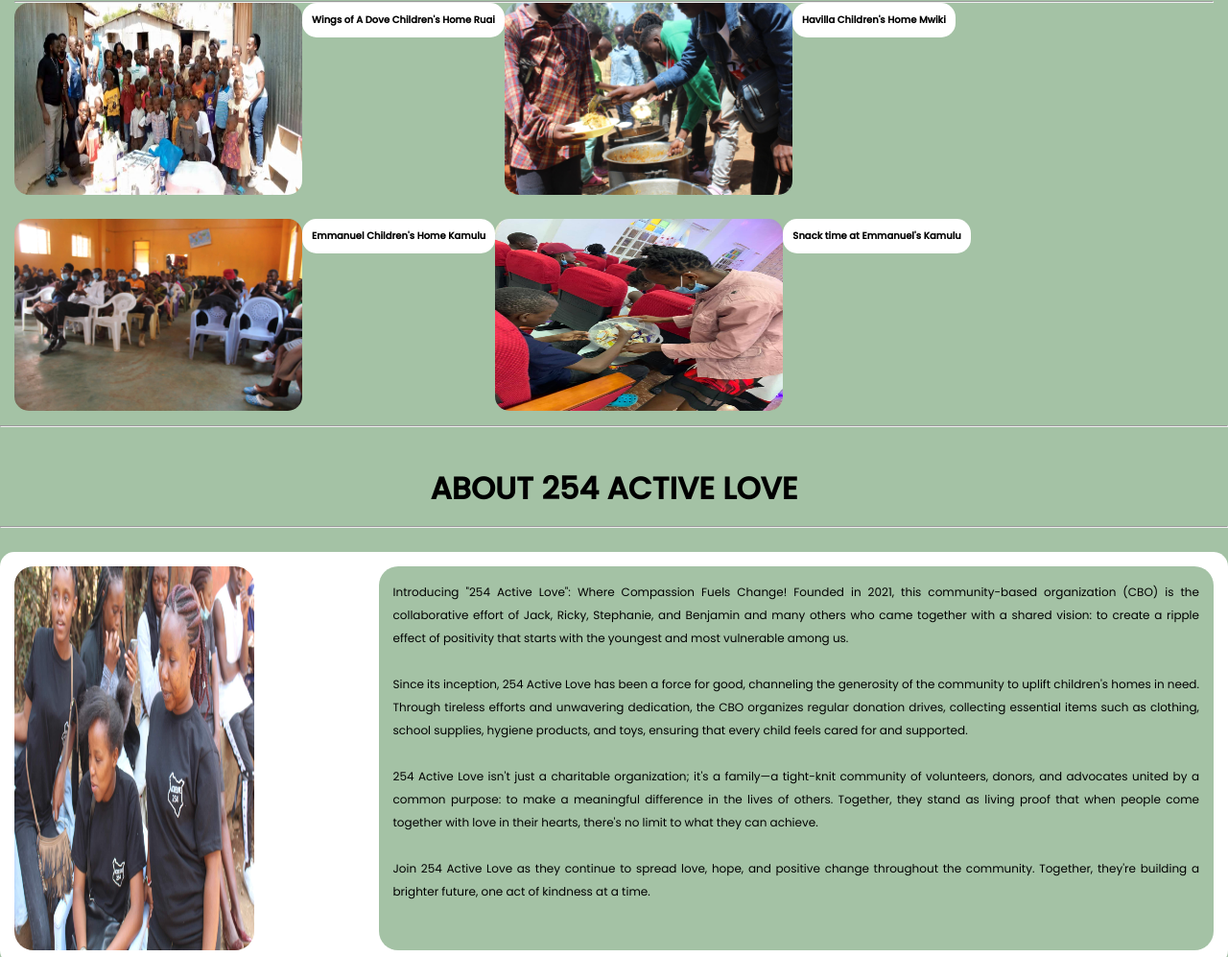
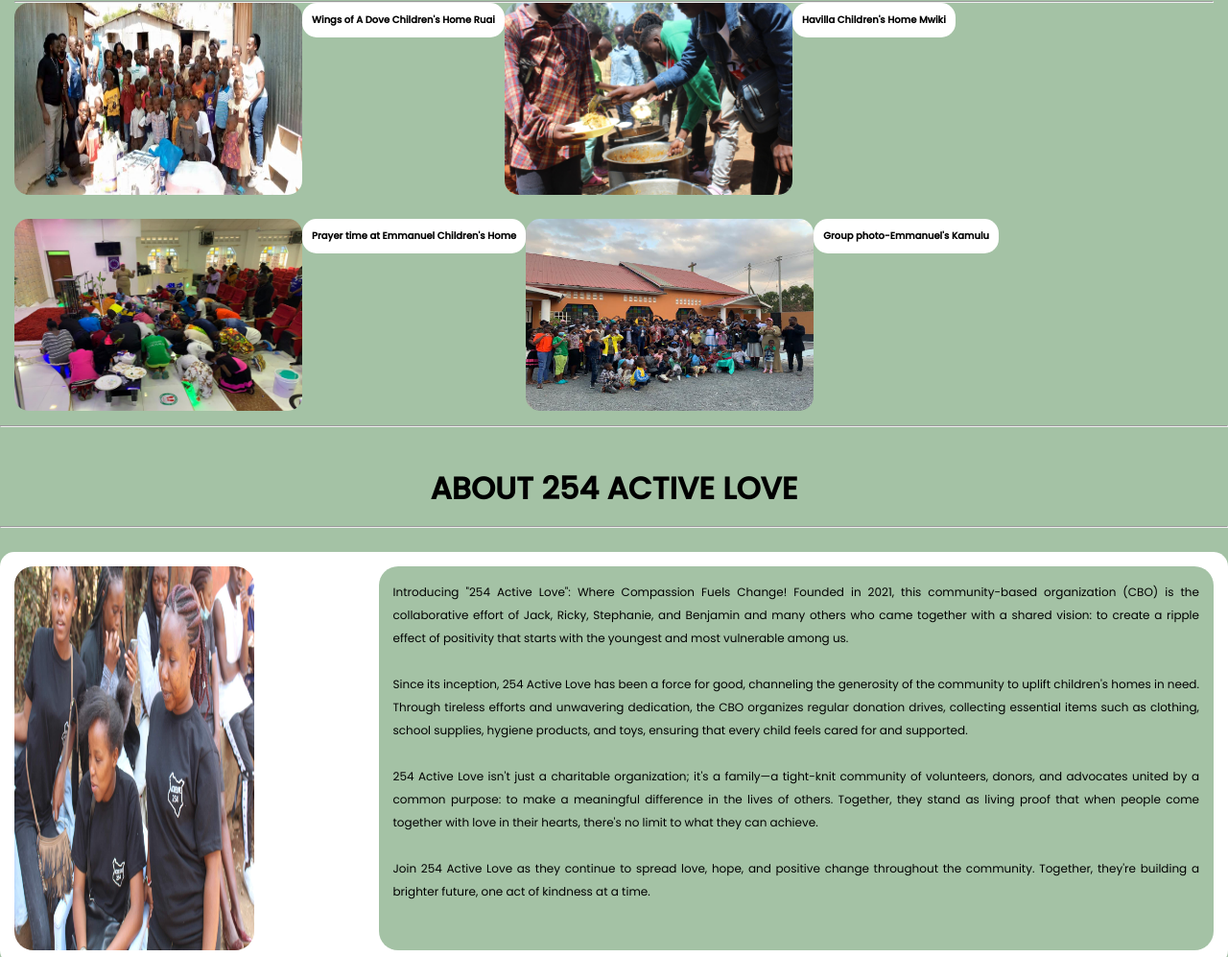
Before and after one commit to Benjamin-Kyalo/254-Active-Love, a plain HTML site: page index.html in a window 1280 px wide. Shown: the part 909-1906 px from the top of the page at 96% size. Drawn offline with Linux system fonts and the light colour scheme; a web font is replaced by a local one.

Commit message:
final touches
final touches

```diff
--- a/index.html
+++ b/index.html
@@ -87,10 +87,10 @@
       <br />
       <section class="projects">
         <div class="active-love-projects">
-          <img src="images/clapping.jpg" alt="Project 3" class="project-img" />
-          <h2 class="about-section-h2">Emmanuel Children's Home Kamulu</h2>
-          <img src="images/steph.jpeg" alt="Project 3" class="project-img" />
-          <h2 class="about-section-h2">Snack time at Emmanuel's Kamulu</h2>
+          <img src="images/praying.jpeg" alt="Project 3" class="project-img" />
+          <h2 class="about-section-h2">Prayer time at Emmanuel Children's Home</h2>
+          <img src="images/love2.jpeg" alt="Project 3" class="project-img" />
+          <h2 class="about-section-h2">Group photo-Emmanuel's Kamulu</h2>
         </div>
       </section>
     </div>
@@ -326,7 +326,7 @@
         </nav>
       </div>
       <p class="footer-paragraph">
-        Copyright &#169; 2024 254 Active Love. All Rights Reserved.
+        Copyright &#169; 2024. <i>254 Active Love.</i> All Rights Reserved.
       </p>
       <br>
     </footer>
```
Also changed, not shown: images/love2.jpeg (added), images/praying.jpeg (added).
